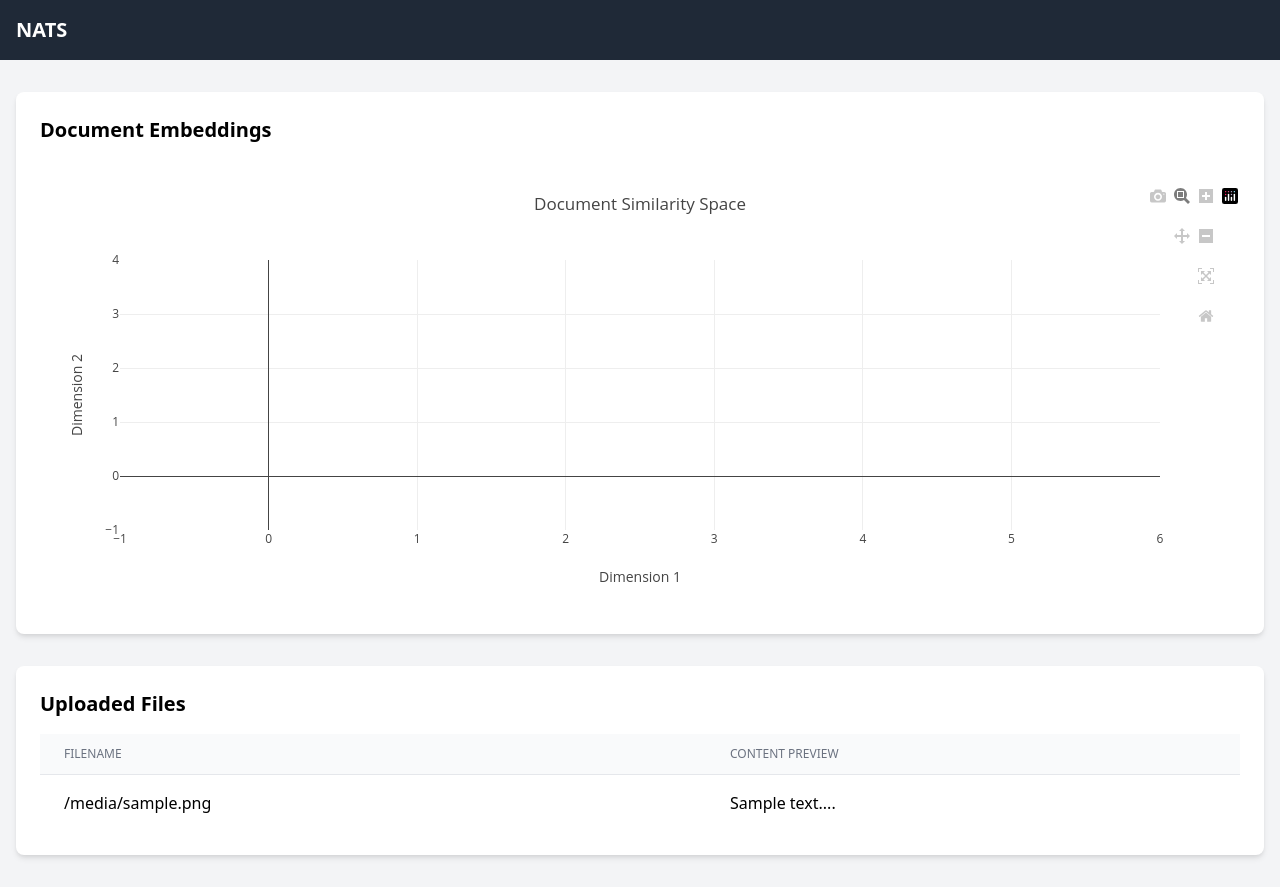
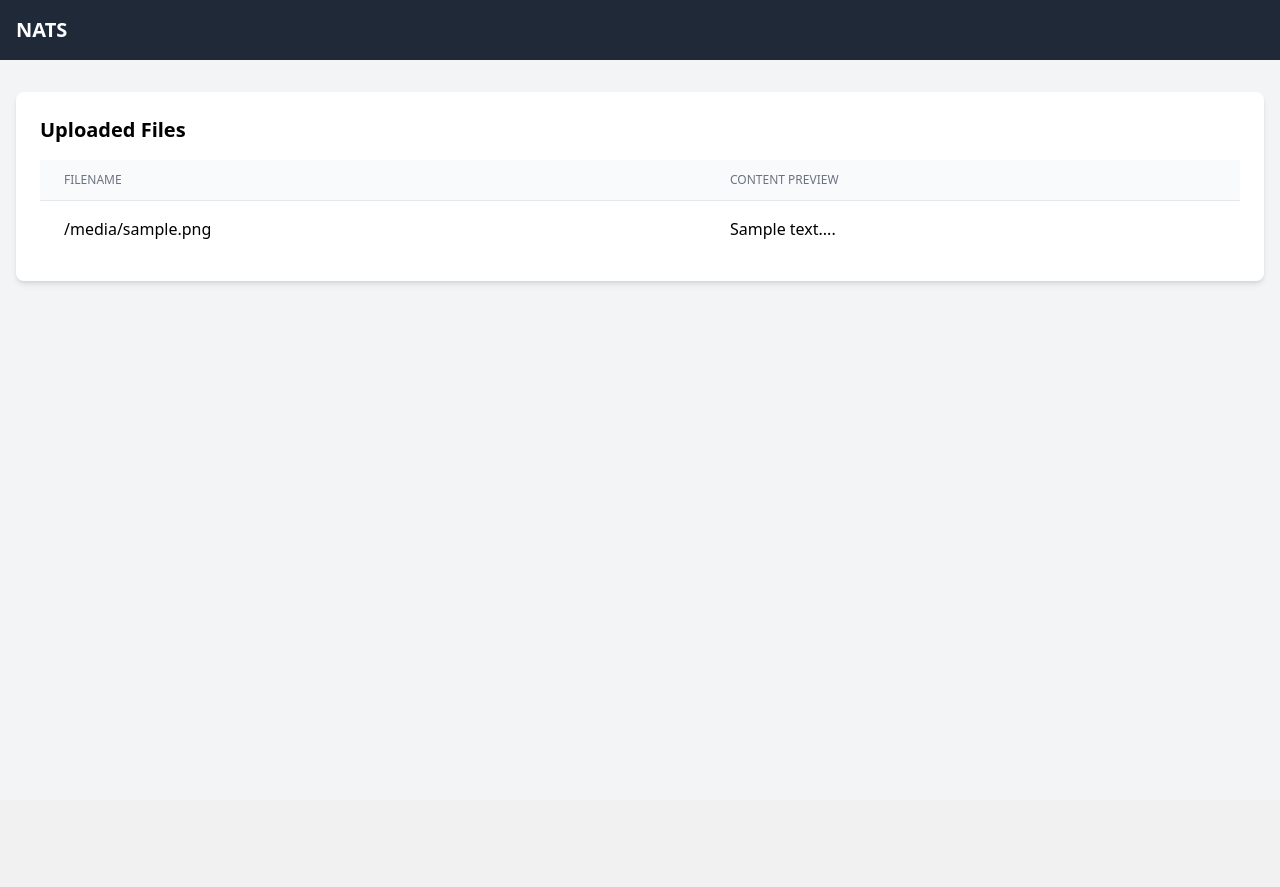
Before and after one commit to StergiosCha/NATS, a Flask app: template app/templates/results.html in a window 1280 px wide. After the commit the page ends 284 px from the top, so only its background shows below. Run offline with Flask 2, Linux system fonts and the light colour scheme; the template is opened without the code that fills it: most values are stand-ins (such as "Sample title", 1, 10 or a date in 2020); some libraries are stand-ins or nearby versions.

Commit message:
Update results.html

```diff
--- a/app/templates/results.html
+++ b/app/templates/results.html
@@ -3,13 +3,6 @@
 
 {% block content %}
 <div class="space-y-8">
-    <!-- Document Embeddings Visualization -->
-    <div class="bg-white rounded-lg shadow-md p-6">
-        <h2 class="text-xl font-bold mb-4">Document Embeddings</h2>
-        <div id="embeddingsPlot" class="w-full h-[400px]"></div>
-    </div>
-
-    <!-- Files Table -->
     <div class="bg-white rounded-lg shadow-md p-6">
         <h2 class="text-xl font-bold mb-4">Uploaded Files</h2>
         <div class="overflow-x-auto">
@@ -21,10 +14,10 @@
                     </tr>
                 </thead>
                 <tbody class="bg-white divide-y divide-gray-200">
-                    {% for filename, data in files.items() %}
+                    {% for filename, content in files.items() %}
                     <tr>
                         <td class="px-6 py-4 whitespace-nowrap">{{ filename }}</td>
-                        <td class="px-6 py-4">{{ data.text[:100] }}...</td>
+                        <td class="px-6 py-4">{{ content[:100] }}...</td>
                     </tr>
                     {% endfor %}
                 </tbody>
@@ -32,34 +25,4 @@
         </div>
     </div>
 </div>
-
-<!-- Plotly for visualizations -->
-<script src="https://cdn.plot.ly/plotly-latest.min.js"></script>
-<script>
-document.addEventListener('DOMContentLoaded', function() {
-    const embeddings = {{ embeddings|tojson }};
-
-    // Create scatter plot
-    const data = [{
-        type: 'scatter',
-        mode: 'markers+text',
-        x: embeddings.map(e => e[0]),
-        y: embeddings.map(e => e[1]),
-        text: Object.keys({{ files|tojson }}),
-        textposition: 'top center',
-        marker: {
-            size: 10,
-            color: 'blue'
-        }
-    }];
-
-    const layout = {
-        title: 'Document Similarity Space',
-        xaxis: { title: 'Dimension 1' },
-        yaxis: { title: 'Dimension 2' }
-    };
-
-    Plotly.newPlot('embeddingsPlot', data, layout);
-});
-</script>
 {% endblock %}
```
